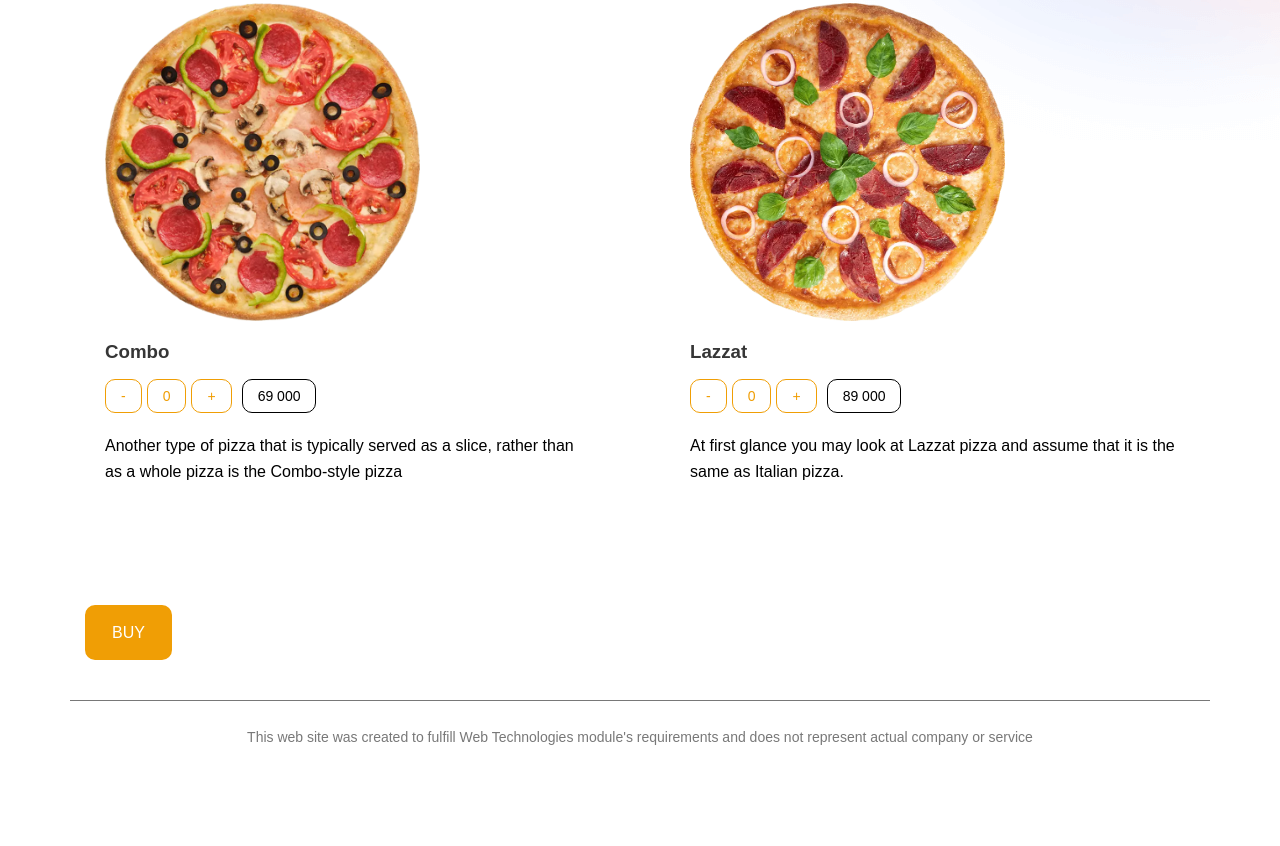
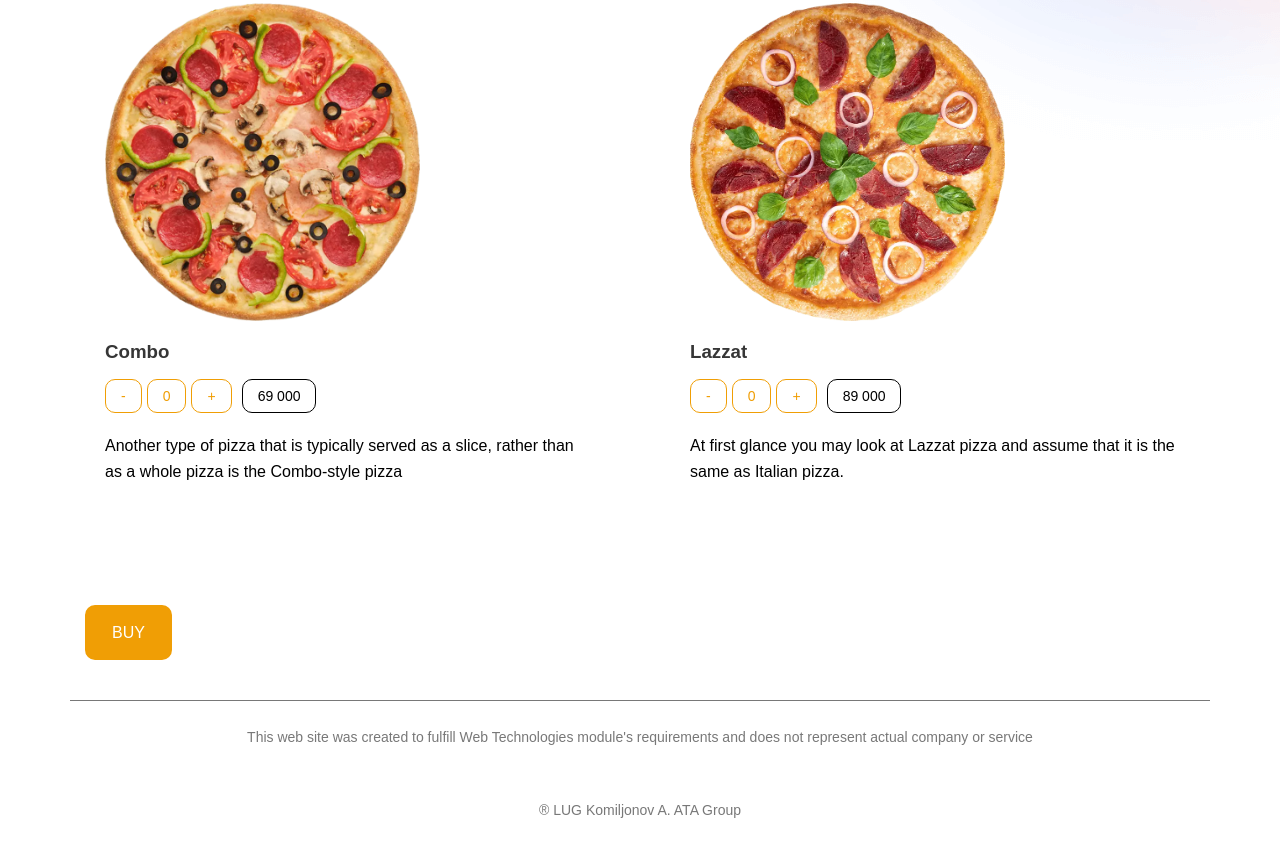
Before and after one commit to Kirill-cmd2/LU_Burgeristan, a plain HTML site: page order.html in a window 1280 px wide. Shown: the part 791-1637 px from the top of the page. Before the commit the page ends 1565 px from the top, so only its background shows below. Drawn offline with nearby package versions, Linux system fonts and the light colour scheme.

Commit message:
Update order.html
adding group name in footer

```diff
--- a/order.html
+++ b/order.html
@@ -167,6 +167,10 @@
         <div class="footer-bottom">
             This web site was created to fulfill Web Technologies module's requirements and does not represent actual company or service
         </div>
+
+        <div class="footer-bottom">
+        ® LUG Komiljonov A. ATA Group
+        </div>
     </footer>
 
     <script src="script.js"></script>
```
